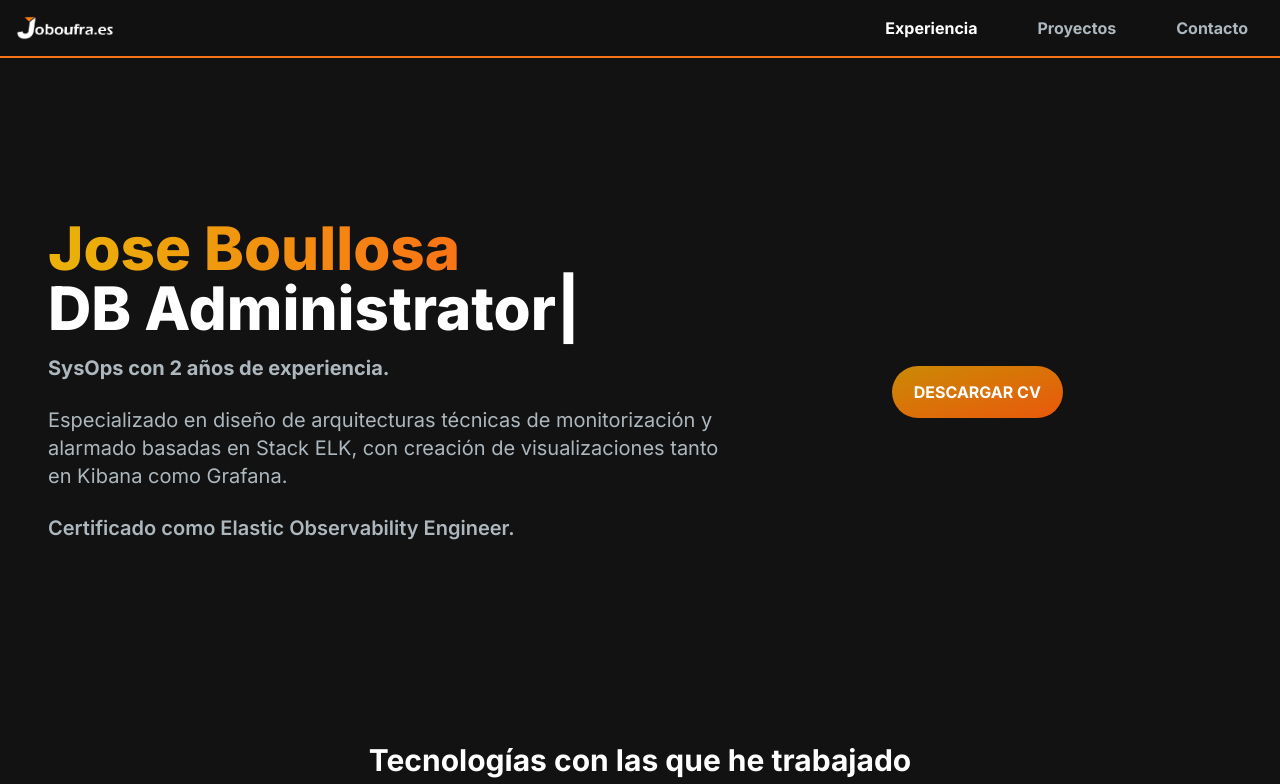
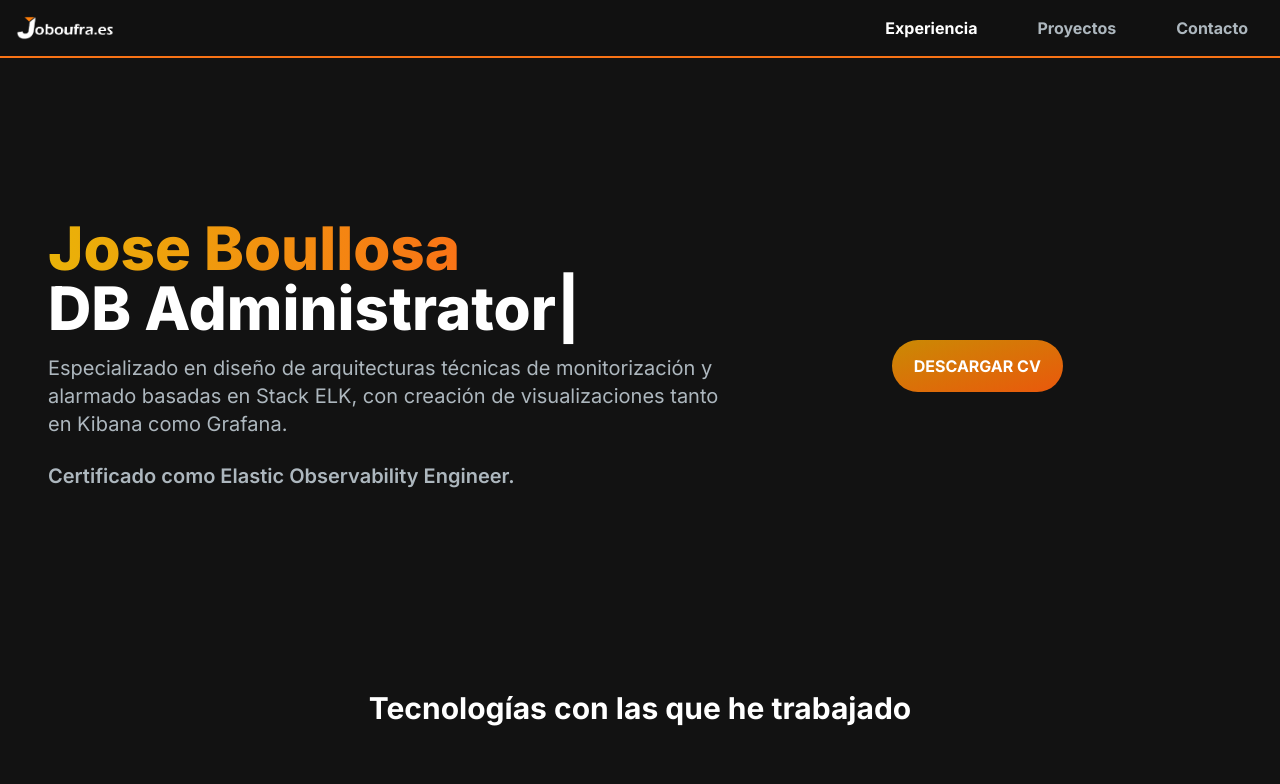
Before and after one commit to Joboufra/joboufra-portfolio, a Next.js app: page / in a window 1280 px wide. Shown: the top 784 px of the page. Built offline with nearby package versions, Linux system fonts and the light colour scheme; grey boxes are pictures that could not be loaded.

Commit message:
fix description

```diff
--- a/src/app/components/HeroSection.jsx
+++ b/src/app/components/HeroSection.jsx
@@ -32,15 +32,12 @@ const HeroSection = () => {
               repeat={Infinity}
             />
           </h1>
-          <p className='text-[#ADB7BE] text-base sm:text-lg lg:text-xl mb-6 font-bold'>
-            SysOps con 2 años de experiencia.
-            </p>
             <p className='text-[#ADB7BE] text-base sm:text-lg lg:text-xl mb-6 '>
-            Especializado en diseño de arquitecturas técnicas de monitorización y alarmado basadas en Stack ELK, con creación de visualizaciones tanto en Kibana como Grafana.
+              Especializado en diseño de arquitecturas técnicas de monitorización y alarmado basadas en Stack ELK, con creación de visualizaciones tanto en Kibana como Grafana.
             </p>
             <p className='text-[#ADB7BE] text-base sm:text-lg lg:text-xl mb-6 font-semibold'>
               Certificado como Elastic Observability Engineer.
-              </p>
+            </p>
         </div>
         <div className='col-span-5 place-self-center mt-6 lg:mt-4 mb-4'>
         <motion.button
```
